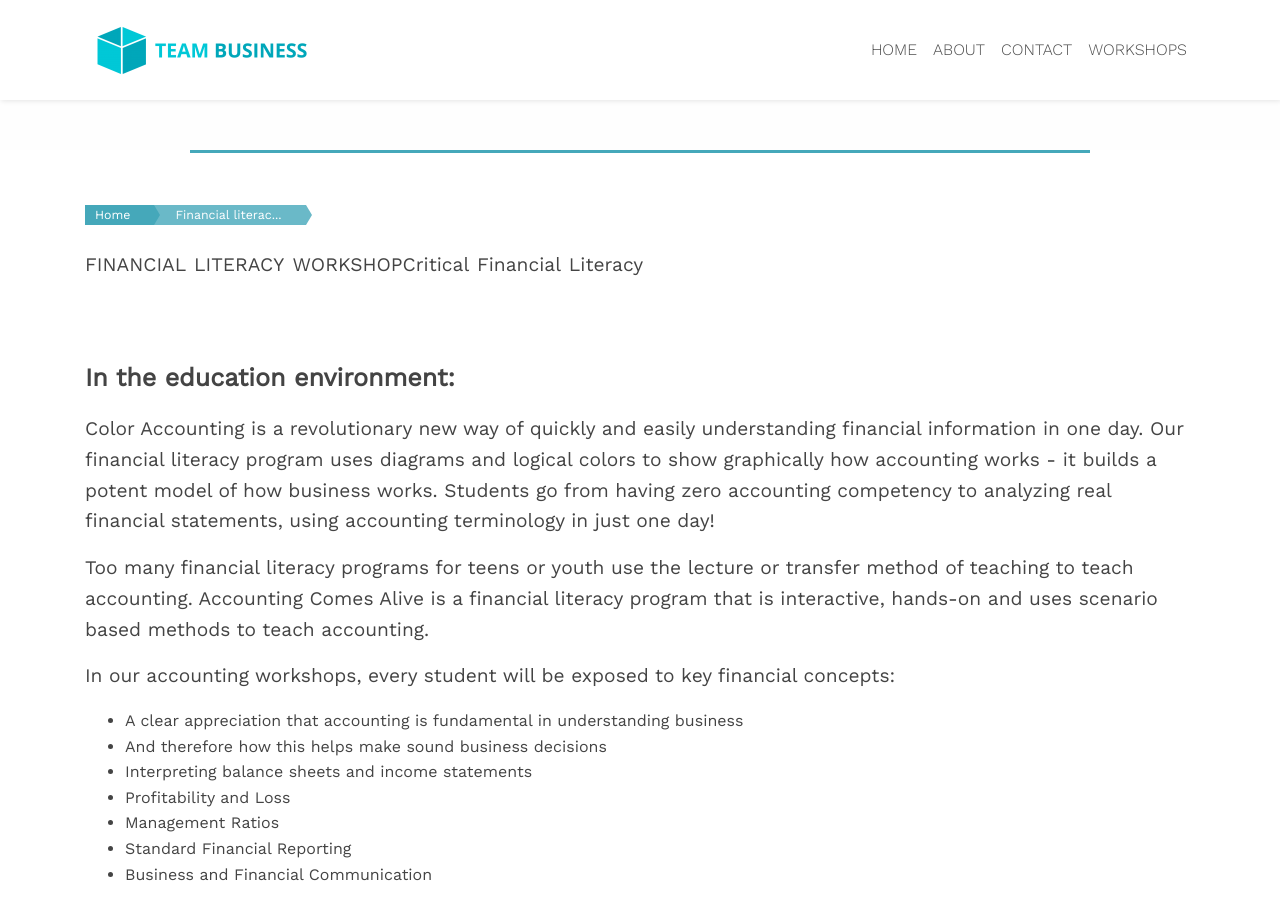
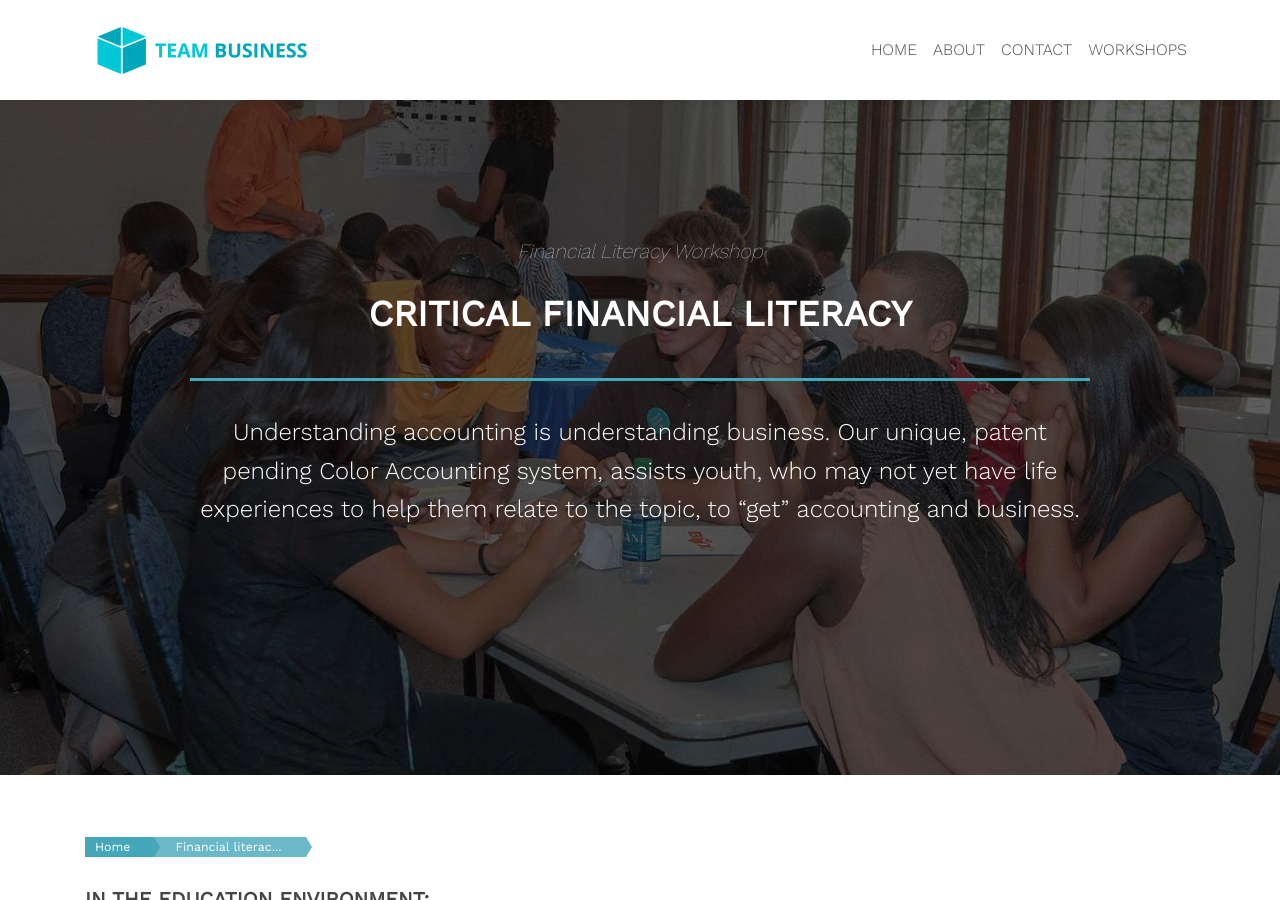
Before and after one commit to zac-heisey/team-business, a Jekyll site: the page built from _pages/financial-literacy-workshop.md, in a window 1280 px wide and 900 px high. Built offline with Jekyll 4.4.1, drawn with Linux system fonts in a browser that asks for light colours; nearby versions of some CDN libraries; part of the change alters nothing that is shown; some of the changed text lies outside the part shown.

Commit message:
Update from Forestry.io Zac Heisey updated _pages/financial-literacy-workshop.md

```diff
--- a/_pages/financial-literacy-workshop.md
+++ b/_pages/financial-literacy-workshop.md
@@ -1,25 +1,28 @@
 ---
 layout: page
 title: Financial Literacy Workshop
-permalink: /financial-literacy-workshop/
-description:
+permalink: "/financial-literacy-workshop/"
+description: ''
+header-image: "/assets/images/financial-literacy-workshop.jpg"
+section-title: Financial Literacy Workshop
+intro-2: Understanding accounting is understanding business. Our unique, patent pending
+  Color Accounting system, assists youth, who may not yet have life experiences to
+  help them relate to the topic, to “get” accounting and business.
+intro-1: Critical Financial Literacy
+
 ---
-FINANCIAL LITERACY WORKSHOPCritical Financial Literacy<span style="color: #fff;">Understanding accounting is understanding business. Our unique, patent pending Color Accounting system, assists youth, who may not yet have life experiences to help them relate to the topic, to “get” accounting and business.</span>
-<p style="font-size: 25px; margin-top: 15px; text-align: left;"><strong>In the education environment:</strong></p>
-<p style="text-align: left;">Color Accounting is a revolutionary new way of quickly and easily understanding financial information in one day. Our financial literacy program uses diagrams and logical colors to show graphically how accounting works - it builds a potent model of how business works. Students go from having zero accounting competency to analyzing real financial statements, using accounting terminology in just one day!</p>
-<p style="text-align: left;">Too many financial literacy programs for teens or youth use the lecture or transfer method of teaching to teach accounting. Accounting Comes Alive is a financial literacy program that is interactive, hands-on and uses scenario based methods to teach accounting.</p>
-<p style="text-align: left;">In our accounting workshops, every student will be exposed to key financial concepts:</p>
+### In the education environment:
 
-<ul>
- <li style="text-align: left;">A clear appreciation that accounting is fundamental in understanding business</li>
- <li style="text-align: left;">And therefore how this helps make sound business decisions</li>
- <li style="text-align: left;">Interpreting balance sheets and income statements</li>
- <li style="text-align: left;">Profitability and Loss</li>
- <li style="text-align: left;">Management Ratios</li>
- <li style="text-align: left;">Standard Financial Reporting</li>
- <li style="text-align: left;">Business and Financial Communication</li>
-</ul>
-Our business is seeing your business excel.
-<p style="color: #fff; font-size: 24px;">Every interaction begins with a conversation because every experience we lead can be easily customized for you and your organization. Find out what we can do to accelerate your business education. Call 410-837-1414</p>
+Color Accounting is a revolutionary new way of quickly and easily understanding financial information in one day. Our financial literacy program uses diagrams and logical colors to show graphically how accounting works - it builds a potent model of how business works. Students go from having zero accounting competency to analyzing real financial statements, using accounting terminology in just one day!
 
-CALL NOW
+Too many financial literacy programs for teens or youth use the lecture or transfer method of teaching to teach accounting. Accounting Comes Alive is a financial literacy program that is interactive, hands-on and uses scenario based methods to teach accounting.
+
+In our accounting workshops, every student will be exposed to key financial concepts:
+
+- A clear appreciation that accounting is fundamental in understanding business
+- And therefore how this helps make sound business decisions
+- Interpreting balance sheets and income statements
+- Profitability and Loss
+- Management Ratios
+- Standard Financial Reporting
+- Business and Financial Communication
```
Also changed, not shown: .forestry/front_matter/templates/page-template.yml.
